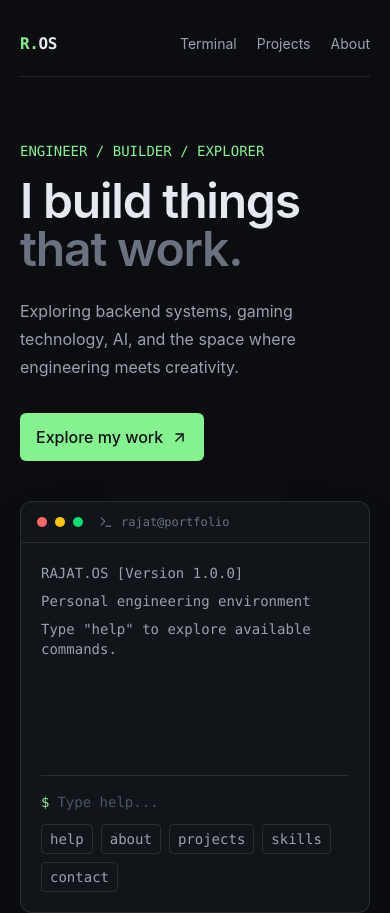
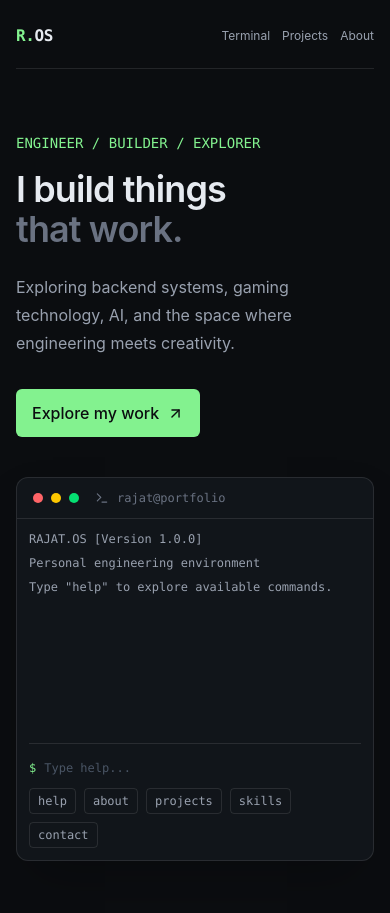
Before and after one commit to rajatrajat0210/rajat-os, a React (Vite) app: page / in a window 390 px wide. Shown: the top 913 px of the page. Built offline with nearby package versions, Linux system fonts and the light colour scheme.

Commit message:
Fix mobile layer layout

```diff
--- a/src/App.tsx
+++ b/src/App.tsx
@@ -70,13 +70,13 @@ export default function App() {
   }
 
   return (
-    <main className="min-h-screen bg-[#0b0d10] px-5 py-8 text-[#e6eaf0] sm:px-10">
+    <main className="min-h-screen w-full min-w-0 overflow-x-clip bg-[#0b0d10] px-4 py-6 text-[#e6eaf0] sm:px-10 sm:py-8">
       <header className="mx-auto flex max-w-5xl items-center justify-between border-b border-white/10 pb-5">
         <a href="#" className="font-mono font-bold tracking-tight">
           <span className="text-[#83f28f]">R.</span>OS
         </a>
 
-        <nav className="flex items-center gap-5 text-sm text-gray-400">
+        <nav className="flex flex-wrap items-center justify-end gap-3 text-xs text-gray-400 sm:gap-5 sm:text-sm">
           <a href="#terminal" className="hover:text-white">Terminal</a>
           <a href="#projects" className="hover:text-white">Projects</a>
           <a href="#about" className="hover:text-white">About</a>
@@ -89,7 +89,7 @@ export default function App() {
             ENGINEER / BUILDER / EXPLORER
           </p>
 
-          <h1 className="text-5xl font-semibold tracking-tight sm:text-6xl">
+          <h1 className="text-4xl font-semibold tracking-tight sm:text-5xl md:text-6xl">
             I build things
             <br />
             <span className="text-gray-500">that work.</span>
@@ -110,7 +110,7 @@ export default function App() {
 
         <section
           id="terminal"
-          className="overflow-hidden rounded-xl border border-white/10 bg-[#11151a] shadow-2xl"
+          className="w-full min-w-0 overflow-hidden rounded-xl border border-white/10 bg-[#11151a] shadow-2xl"
         >
           <div className="flex items-center gap-2 border-b border-white/10 px-4 py-3">
             <span className="h-2.5 w-2.5 rounded-full bg-red-400" />
@@ -121,7 +121,7 @@ export default function App() {
             </span>
           </div>
 
-          <div className="p-5 font-mono text-sm">
+          <div className="min-w-0 p-3 font-mono text-xs sm:p-5 sm:text-sm">
             <div className="min-h-48 space-y-2" aria-live="polite">
               {history.map((line, index) => (
                 <p
--- a/src/index.css
+++ b/src/index.css
@@ -29,3 +29,18 @@ input {
   background: #83f28f;
   color: #0b0d10;
 }
+
+html {
+  width: 100%;
+  overflow-x: clip;
+}
+
+body {
+  width: 100%;
+  overflow-x: clip;
+}
+
+#root {
+  width: 100%;
+  min-width: 0;
+}
```
